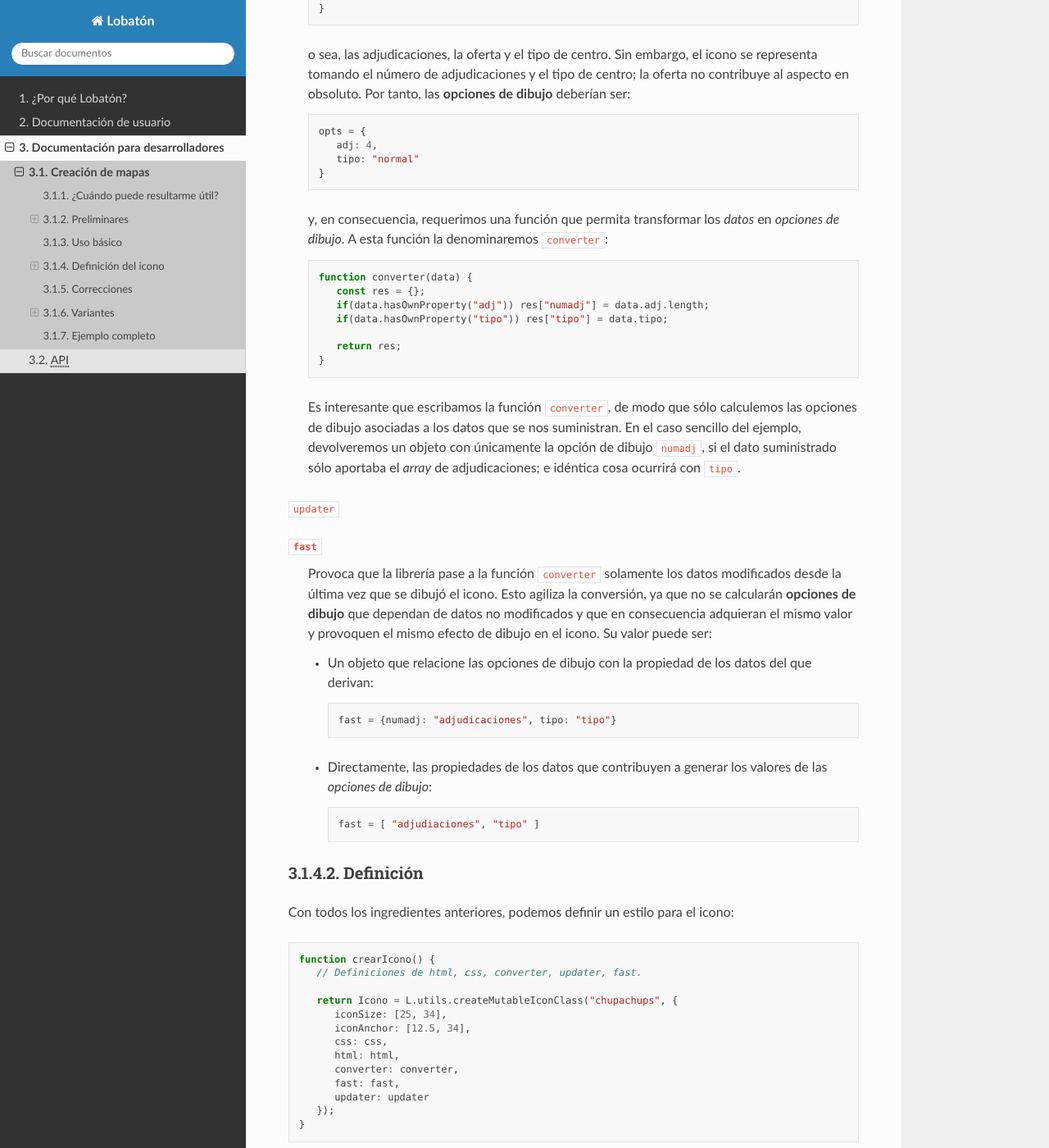
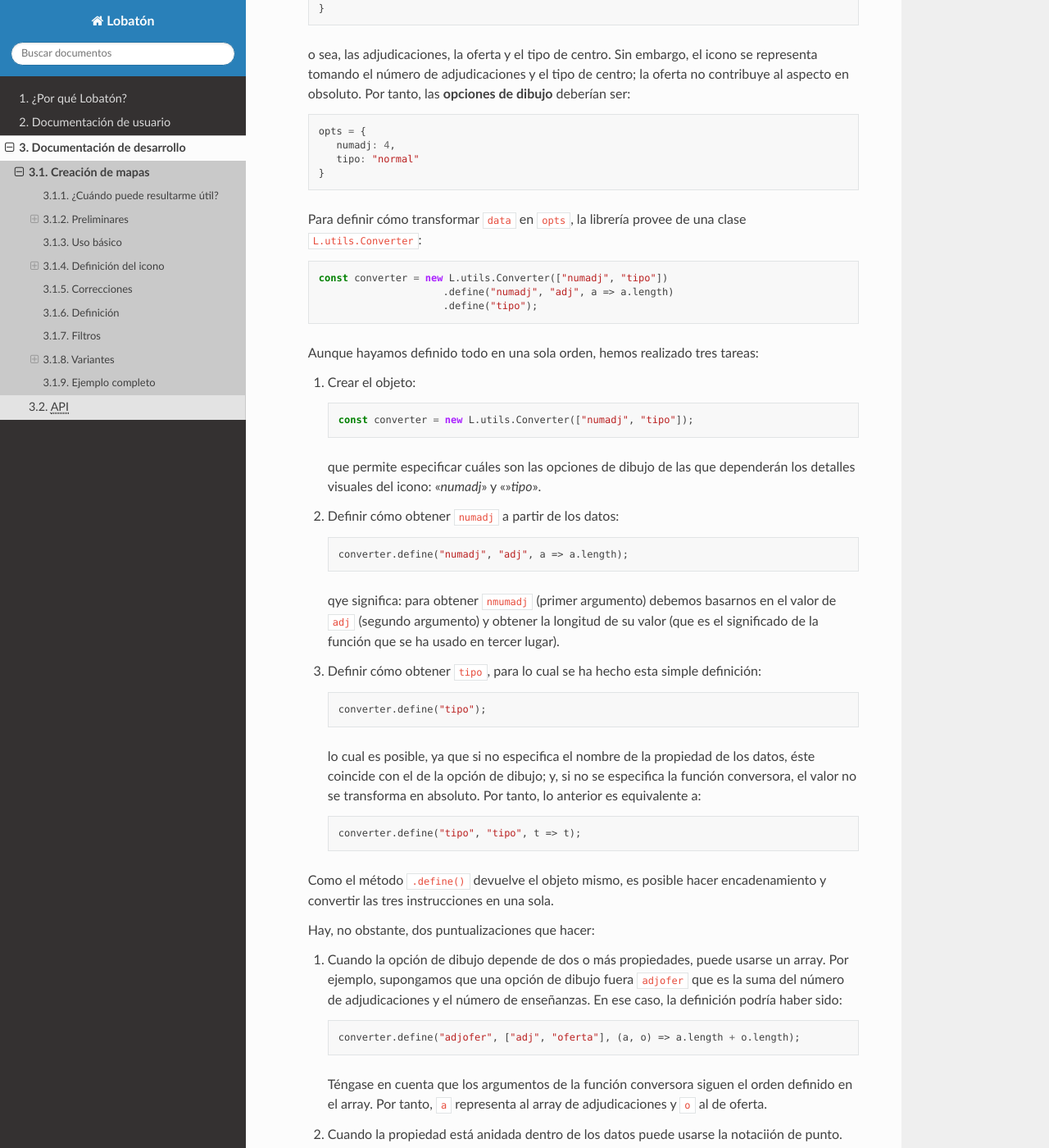
Before and after one commit to sio2sio2/lobaton, a Sphinx documentation site: the page built from docs/source/03.dev/01.map.rst, in a window 1280 px wide and 1400 px high, scrolled down 5779 px. Shown: the whole window at 82% size. Built offline with Sphinx 7.4.7 and the Read the Docs theme 2.0.0, drawn with Linux system fonts in a browser that asks for light colours; some of the changed text lies outside the part shown.

Commit message:
Corregida en la docucmentación el apartado dedicado a converter

```diff
--- a/docs/source/03.dev/01.map.rst
+++ b/docs/source/03.dev/01.map.rst
@@ -149,12 +149,12 @@ Para cargar el mapa y los datos podemos distinguir cuatro tareas distintas::
 #. La creación de la marca apropiada que requiere obligatoriamente la inclusión
    de la opción ``mutable``, cuyo valor debe ser la propiedad de la marca donde
    se guardarán los datos asociados a la marca. Dado que usamos como origen de
-   los datos un objeto GeoJSON_, éstos apareceran dentro de
-   ``feature.properties``. En :ref:`nuestro caso <dev-map-data>`, hemos
-   supuesto que los datos que nos interesan se encuentran en
-   ``feature.properties.data``, aunque podríamos haber pasado como valor de
-   ``mutable`` también ``feature.properties``. Lo importante es tener presente
-   que:
+   los datos un objeto GeoJSON_ y los añadimos al mapa mediante una capa
+   `L.GeoJSON`_ , éstos apareceran dentro de ``feature.properties``. En
+   :ref:`nuestro caso <dev-map-data>`, hemos supuesto que los datos que nos
+   interesan se encuentran en ``feature.properties.data``, aunque podríamos
+   haber pasado como valor de ``mutable`` también ``feature.properties``. Lo
+   importante es tener presente que:
 
    * Al pasar la opción ``mutable`` la marca añadirá los métodos y propiedades
      precisos para tratar la mutabilidad de los iconos. Si no se pasa tal opción,
@@ -176,7 +176,8 @@ Para cargar el mapa y los datos podemos distinguir cuatro tareas distintas::
    <https://leafletjs.com/reference-1.4.0.html#layergroup>`_ o `L.FeatureGroup
    <https://leafletjs.com/reference-1.4.0.html#featuregroup>`_.
 
-   .. seealso:: Vea
+   .. seealso:: Vea cómo :ref:`tratar datos que no tenga formato GeoJSON
+      <dev-map-no-geojson>`.
 
 .. seealso:: Cuando los datos son numerosos y, en consecuencia, las marcas
    también, es imprescindible usar la extensión `L.MarkerCluster
@@ -250,7 +253,7 @@ Las opciones que debemos proporcionar en la creación de un estilo\ [#]_ de icon
 
       css = "images/chupachups.css";
 
-   El fichero podría ser algo así:
+   El fichero podría ser algo así\ [#]_:
 
    .. code-block:: css
 
@@ -308,46 +311,103 @@ Las opciones que debemos proporcionar en la creación de un estilo\ [#]_ de icon
    dibujo** deberían ser::
 
       opts = {
-         adj: 4,
+         numadj: 4,
          tipo: "normal"
       }
 
-   y, en consecuencia, requerimos una función que permita transformar los
-   *datos* en *opciones de dibujo*. A esta función la denominaremos ``converter``::
+   Para definir cómo transformar ``data`` en ``opts``, la librería provee de una
+   clase ``L.utils.Converter``::
 
-      function converter(data) {
-         const res = {};
-         if(data.hasOwnProperty("adj")) res["numadj"] = data.adj.length;
-         if(data.hasOwnProperty("tipo")) res["tipo"] = data.tipo;
+      const converter = new L.utils.Converter(["numadj", "tipo"])
+                           .define("numadj", "adj", a => a.length)
+                           .define("tipo");
 
-         return res;
+   Aunque hayamos definido todo en una sola orden, hemos realizado tres tareas:
+
+   #. Crear el objeto::
+
+         const converter = new L.utils.Converter(["numadj", "tipo"]);
+
+      que permite especificar cuáles son las opciones de dibujo de las que
+      dependerán los detalles visuales del icono: "*numadj*" y ""*tipo*".
+
+   #. Definir cómo obtener ``numadj`` a partir de los datos::
+
+         converter.define("numadj", "adj", a => a.length);
+
+      qye significa: para obtener ``nmumadj`` (primer argumento) debemos
+      basarnos en el valor de ``adj`` (segundo argumento) y obtener la longitud
+      de su valor (que es el significado de la función que se ha usado en tercer
+      lugar).
+
+   #. Definir cómo obtener ``tipo``, para lo cual se ha hecho esta simple
+      definición::
+
+         converter.define("tipo");
+
+      lo cual es posible, ya que si no especifica el nombre de la propiedad de
+      los datos, éste coincide con el de la opción de dibujo; y, si no se
+      especifica la función conversora, el valor no se transforma en absoluto.
+      Por tanto, lo anterior es equivalente a::
+
+         converter.define("tipo", "tipo", t => t);
+
+   Como el método ``.define()`` devuelve el objeto mismo, es posible hacer
+   encadenamiento y convertir las tres instrucciones en una sola.
+
+   Hay, no obstante, dos puntualizaciones que hacer:
+
+   #. Cuando la opción de dibujo depende de dos o más propiedades, puede usarse
+      un array. Por ejemplo, supongamos que una opción de dibujo fuera
+      ``adjofer`` que es la suma del número de adjudicaciones y el número de
+      enseñanzas. En ese caso, la definición podría haber sido::
+
+         converter.define("adjofer", ["adj", "oferta"], (a, o) => a.length + o.length);
+
+      Téngase en cuenta que los argumentos de la función conversora siguen el
+      orden definido en el array. Por tanto, ``a`` representa al array de
+      adjudicaciones y ``o`` al de oferta.
+
+   #. Cuando la propiedad está anidada dentro de los datos puede usarse la
+      notaciión de punto. Por ejemplo, supongamos que la definición de los datos
+      hubiera sido así::
+
+         "data": {
+            "adj": ["Suprimido", "Concursillo", "Concursillo", "Interino"],
+            "oferta": ["SMR", "DAM", "BACHILLERATO"]
+            "mod": {
+               "tipo": "normal".
+            }
+         }
+
+      En ese caso la definición de ``tipo`` podría haberse hecho del siguiente
+      modo::
+
+         converter.define("tipo", "mod.tipo");
+
+
+``updater``
+   Define la función que traslada los valores de las opciones de dibujo al
+   dibujo en sí::
+
+      function updater(o) {
+         const content = this.querySelector(".content");
+         if(o.tipo) content.className = "content " + o.tipo;
+         if(o.numvac !== undefined) content.firstElementChild.textContent = o.numvac;
+         return this;
       }
 
-   Es interesante que escribamos la función ``converter``, de modo que sólo
-   calculemos las opciones de dibujo asociadas a los datos que se nos
-   suministran. En el caso sencillo del ejemplo, devolveremos un objeto con
-   únicamente la opción de dibujo ``numadj``, si el dato suministrado sólo
-   aportaba el *array* de adjudicaciones; e idéntica cosa ocurrirá con
-   ``tipo``.
+   El contexto de la función es el elemento |HTML| que representa al icono en la
+   página\ [#]_, y ``o`` es el objeto que contiene las opciones de dibujo.
 
-``updater``
-
-``fast``
-   Provoca que la librería pase a la función ``converter`` solamente los datos
-   modificados desde la última vez que se dibujó el icono. Esto agiliza la
-   conversión, ya que no se calcularán **opciones de dibujo** que dependan de
-   datos no modificados y que en consecuencia adquieran el mismo valor y
-   provoquen el mismo efecto de dibujo en el icono. Su valor puede ser:
-
-   * Un objeto que relacione las opciones de dibujo con la propiedad de los
-     datos del que derivan::
-
-      fast = {numadj: "adjudicaciones", tipo: "tipo"}
-
-   * Directamente, las propiedades de los datos que contribuyen a generar los
-     valores de las *opciones de dibujo*::
-
-      fast = [ "adjudiaciones", "tipo" ]
+   .. warning:: Para la mejora del rendimiento, no se pasan todos los parámetros
+      sino sólo aquellos que han cambiado desde la última vez que se dibujó el
+      icono. Por ese motivo, debe definir la función teniendo en cuenta esto.
+      En la función de ejemplo, si no se pasa el *tipo*, no se modifica la clase
+      de "*content*", y si no se pasa *numvac*, no se modifica el número
+      contenido en el elemento ``<span>``. Esto es así, porque no pasar la
+      opción significa que su valor no ha cambiado y, en consecuencia, ese
+      aspecto del dibujo debe permanecer igual.
 
 Definición
 ----------
@@ -357,24 +417,49 @@ Con todos los ingredientes anteriores, podemos definir un estilo para el icono::
       // Definiciones de html, css, converter, updater, fast.
 
       return Icono = L.utils.createMutableIconClass("chupachups", {
+         className: "chupachups",
          iconSize: [25, 34],
          iconAnchor: [12.5, 34],
          css: css,
          html: html,
          converter: converter,
-         fast: fast,
          updater: updater
       });
    }
 
 .. note:: Por supuesto, podemos seguir añadiendo opciones definidas para la
    clase `L.Icon <https://leafletjs.com/reference-1.4.0.html#icon>`_ como es el
-   caso de ``iconSize`` e ``iconAnchor``.
+   caso de ``className``, ``iconSize`` e ``iconAnchor``. El valor de la primera
+   opción es la causante de que en el |CSS| que definía la forma del icono, se
+   hubiera usado la clase "*chupachups*".
 
 Correcciones
 ============
+El :dfn:`sistema de correcciones` permite alterar los datos iniciales de las
+marcas según una serie de criterios predefinidos. En el ejemplo anterior, un
+cirerio podría ser: *eliminar todas las adjudicaciones* que sean de un colectivo
+determinado. Si el colectivo fuese el de *interinos*, es claro que las
+adjudicaciones pasarían de **4** a **3** y de **3** a **2**.
 
-.. Hablar de prepare en onEachFeature.
+.. note:: Las correcciones pueden aplicarse, exclusivamente, sobre atrbutos
+   cuyo valor sea un *array*.
+
+Definición
+==========
+Para definir los criterios de corrección es preciso registrar cada criterio
+sobre la clase de la marca::
+
+   Centro.register("adjpue", {
+      attr: "adj",
+      func: function(value, adj, opts) {
+         return !!(opts.inv ^ (opts.puesto.indexOf(value.pue) === -1));
+      }
+   });
+
+.. Hablar de prepare en onEachFeature (o en layeradd).
+
+Filtros
+=======
 
 Variantes
 =========
@@ -383,6 +468,8 @@ Variantes
 
 Uso de Leaflet.markercluster_
 -----------------------------
+
+.. _dev-map-no-geojson:
 
 Datos que no son GeoJSON_
 -------------------------
@@ -401,6 +488,11 @@ Ejemplo completo
    particulares de cada marca.
 .. [#] Estamos reproduciendo la definición anterior, pero en este caso debemos
    añadir un contenedor ``<div>`` extra.
+.. [#] El por qué se usa la clase "*.chupachups*" en este trozo de |CSS| se
+   descubrirá más adelante.
+.. [#] Tenga presente que Leaflet_ envuelve la definición que con ``html`` o
+   ``url`` hayamos hecho en un elemento ``<div>``, y es este elemento el que
+   representa ``this``.
 
 .. |URL| replace:: :abbr:`URL (Uniform Resource Locator)`
 .. |HTML| replace:: :abbr:`HTML (HyperText Markup Language)`
--- a/docs/source/03.dev/index.rst
+++ b/docs/source/03.dev/index.rst
@@ -1,5 +1,5 @@
-Documentación para desarrolladores
-==================================
+Documentación de desarrollo
+===========================
 
 .. toctree::
    :glob:
```
Also changed, not shown: other parts of docs/source/03.dev/01.map.rst (+4 -1 lines).
